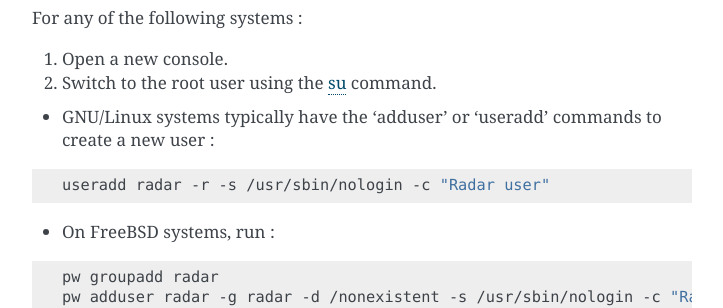
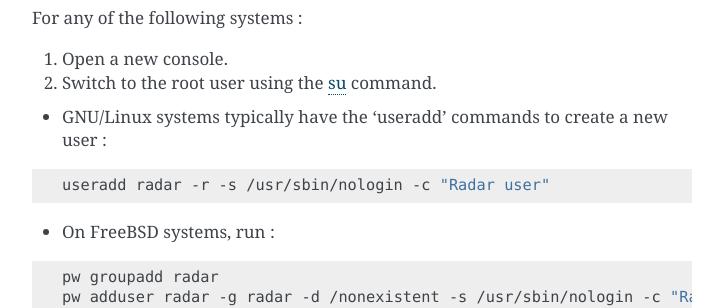
Before and after one commit to lliendo/Radar, a Sphinx documentation site: the page built from docs/installation.rst, in a window 1280 px wide and 900 px high, scrolled down 1208 px. Shown: the part 155-463 px from the top of the window, without its empty margins (388-1111 px from the left). Built offline with Sphinx 7.4.7, drawn with Linux system fonts in a browser that asks for light colours.

Commit message:
- Updated documentation.

```diff
--- a/docs/installation.rst
+++ b/docs/installation.rst
@@ -76,7 +76,7 @@ For any of the following systems :
 1. Open a new console.
 2. Switch to the root user using the `su <https://en.wikipedia.org/wiki/Su_%28Unix%29>`_ command.
 
-* GNU/Linux systems typically have the 'adduser' or 'useradd' commands to create a new user :
+* GNU/Linux systems typically have the 'useradd' commands to create a new user :
 
 .. code-block:: bash
 
```
